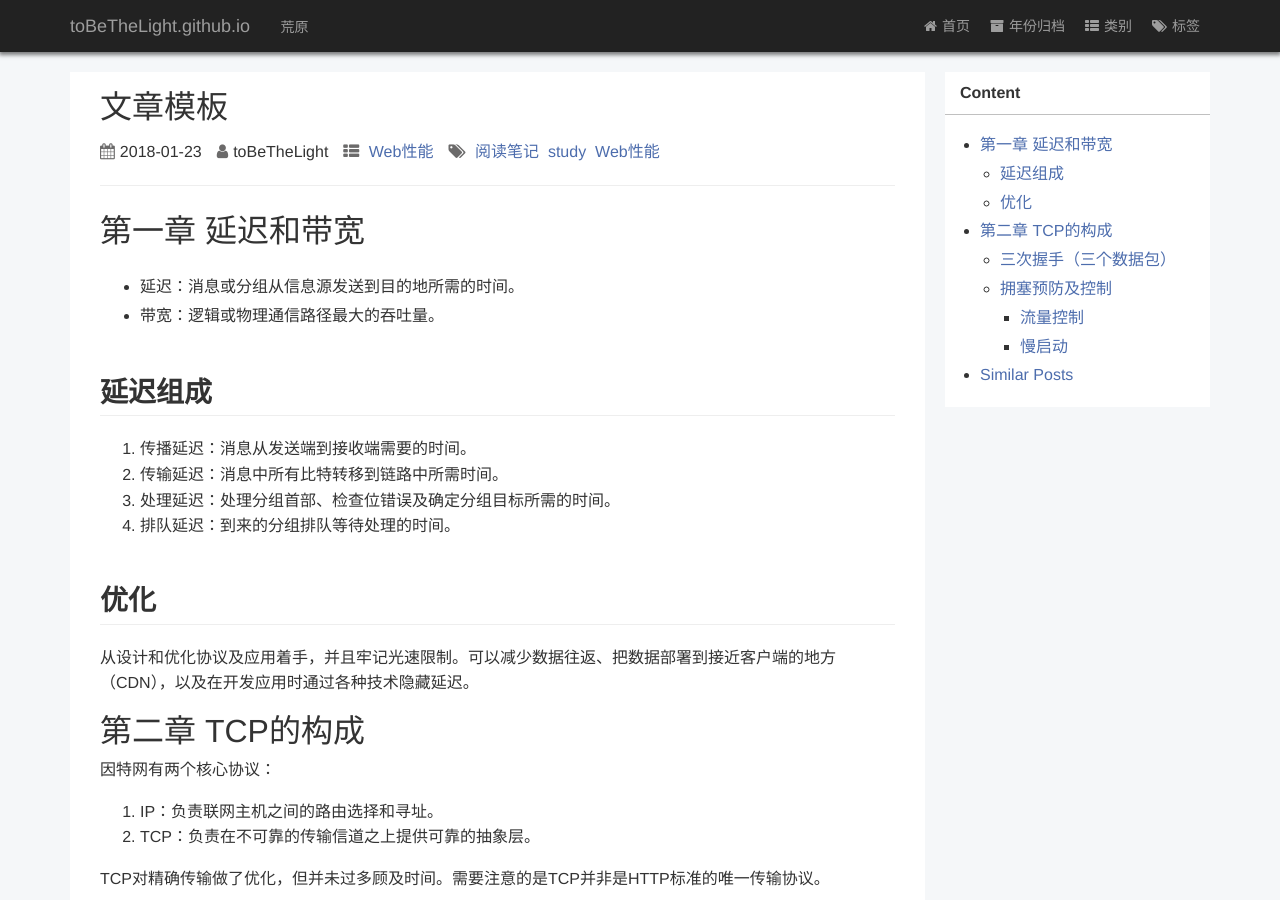
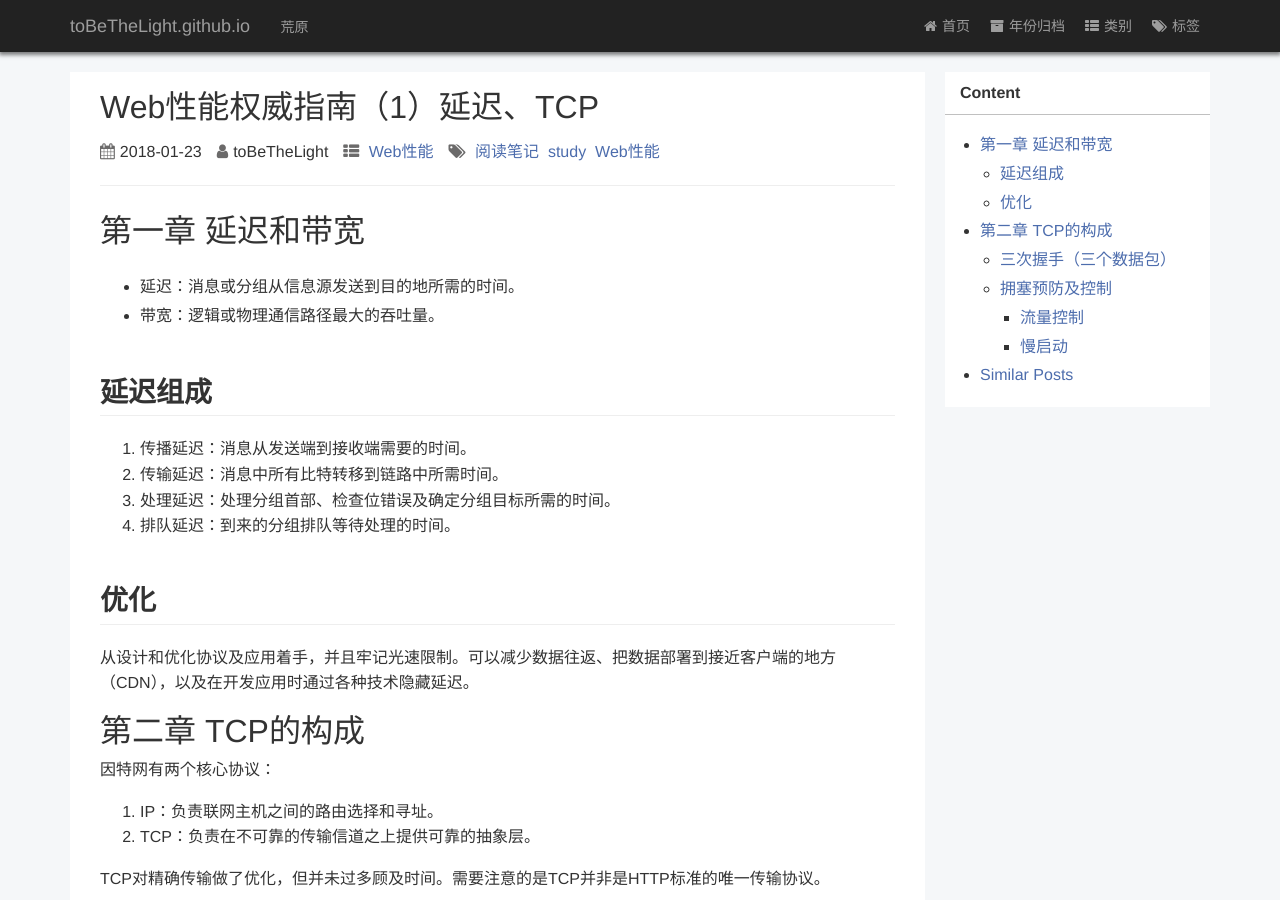
Before and after one commit to toBeTheLight/toBeTheLight.github.io, a Jekyll site: the page built from _posts/2018-01-23-Web性能权威指南 1.md, in a window 1280 px wide and 900 px high. Built offline with Jekyll 4.4.1, drawn with Linux system fonts in a browser that asks for light colours; a style sheet for code colours, icons or effects is not loaded.

Commit message:
fix：title

```diff
--- a/_posts/2018-01-23-Web性能权威指南 1.md
+++ b/_posts/2018-01-23-Web性能权威指南 1.md
@@ -1,6 +1,6 @@
 ---
 layout: post
-title:  "文章模板"
+title:  "Web性能权威指南（1）延迟、TCP"
 categories: Web性能
 tags:  阅读笔记 study Web性能
 author: toBeTheLight
```
